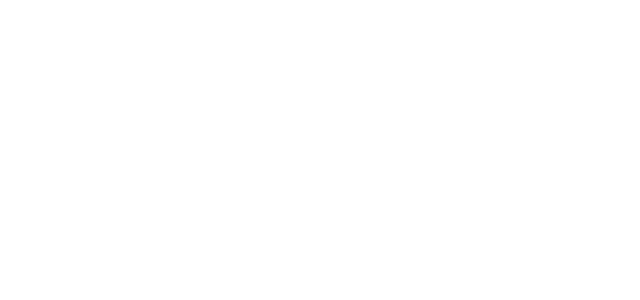
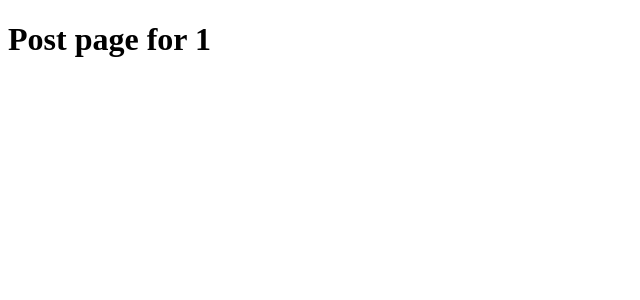
Before and after one commit to 1Mill/nuxt-ssr-example, a Nuxt app: page /posts/1 in a window 1280 px wide. Before the commit this address had no page. Shown: the top 300 px of the page, without its empty margins (0-640 px from the left). Built offline with nearby package versions, Linux system fonts and the light colour scheme.

Commit message:
Add pages/posts/_id
This will generate a path to .../posts/:id, and the idea being the server will render this page before serving it.

```diff
--- /dev/null
+++ b/pages/posts/_id.vue
@@ -0,0 +1,14 @@
+<template>
+	<div>
+		<h1>Post page for {{$route.params.id}}</h1>
+	</div>
+</template>
+
+<script>
+export default {
+
+}
+</script>
+
+<style>
+</style>
```
